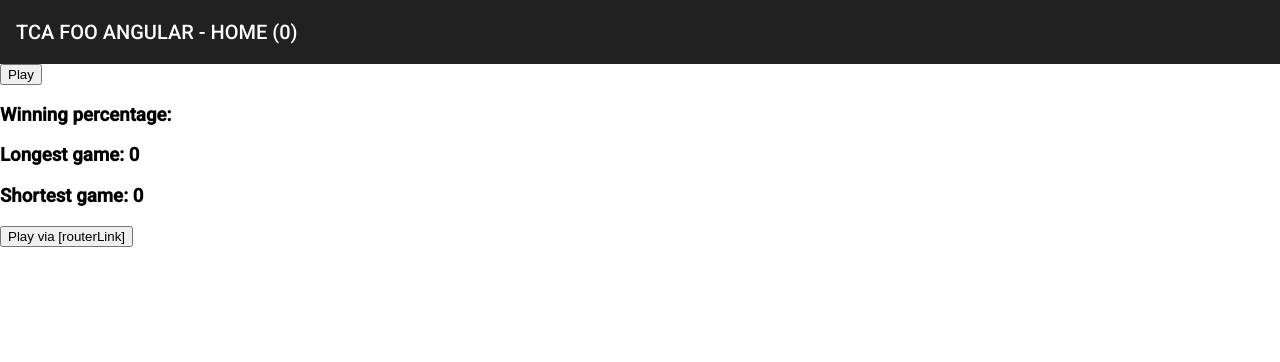
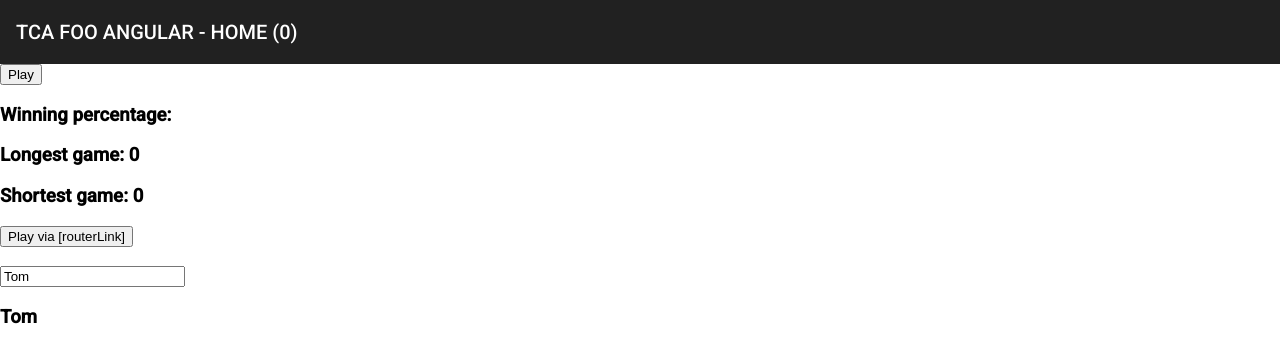
Before and after one commit to 2021-spring-afe-mowe/tca-foo-angular, an Angular app: page / in a window 1280 px wide. Shown: the top 362 px of the page. Built offline with nearby package versions, Linux system fonts and the light colour scheme.

Commit message:
Demonstrated two-way binding...

```diff
--- a/src/app/app.module.ts
+++ b/src/app/app.module.ts
@@ -10,6 +10,7 @@ import { HomeComponent } from './home/home.component';
 import { PlayComponent } from './play/play.component';
 import { ServiceWorkerModule } from '@angular/service-worker';
 import { environment } from '../environments/environment';
+import { FormsModule } from '@angular/forms';
 
 @NgModule({
   declarations: [
@@ -27,7 +28,8 @@ import { environment } from '../environments/environment';
       // Register the ServiceWorker as soon as the app is stable
       // or after 30 seconds (whichever comes first).
       registrationStrategy: 'registerWhenStable:30000'
-    })
+    }),
+    FormsModule
   ],
   providers: [],
   bootstrap: [AppComponent]
--- a/src/app/home/home.component.html
+++ b/src/app/home/home.component.html
@@ -26,3 +26,15 @@
 >
     Play via [routerLink]
 </button>
+
+<br>
+<br>
+
+<input
+    type="text"
+    [(ngModel)]="myProp"
+/>
+
+<h3>
+    {{ myProp }}
+</h3>
--- a/src/app/home/home.component.ts
+++ b/src/app/home/home.component.ts
@@ -31,4 +31,6 @@ export class HomeComponent implements OnInit {
   }
 
   gameTimeStats;
+
+  myProp = "Tom";
 }
```
